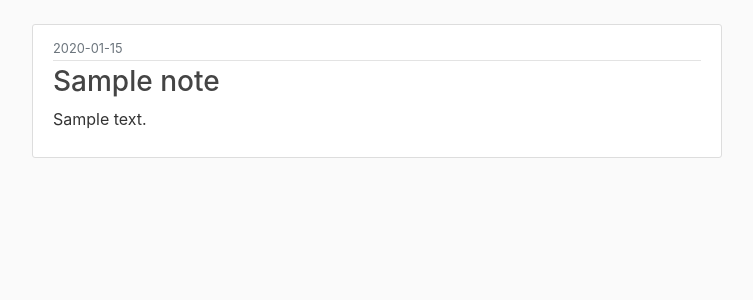
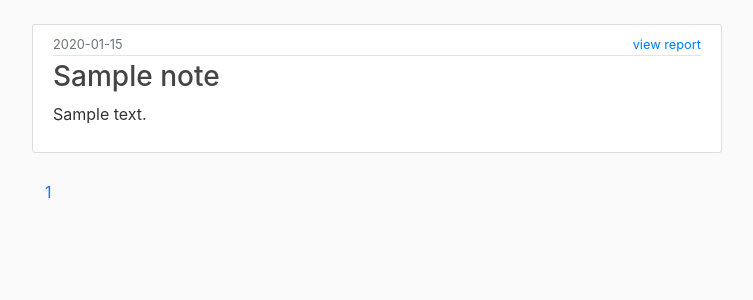
Before and after one commit to Berthran/notable, a Flask app: page / in a window 1280 px wide. Shown: the part 56-356 px from the top of the page, without its empty margins (93-846 px from the left). Run offline with Flask 3, Linux system fonts and the light colour scheme; a user stored in the database is signed in; tables that the repository leaves empty hold one stand-in row (values such as "Sample post").

Commit message:
modify home and note templates

```diff
--- a/notable/templates/home.html
+++ b/notable/templates/home.html
@@ -7,8 +7,9 @@
 
             <div class="media-body">
                 {% if current_user.is_authenticated %}
-                <div class="article-metadata">
+                <div class="article-metadata d-flex justify-content-between  align-items-center">
                     <small class="text-muted"> {{ note.created_at.strftime('%Y-%m-%d') }} </small>
+                    <small class="ml-auto"><a href="{{ url_for('note_report', note_id=note.id) }}"> view report </a></small>
                 </div>
                 {% endif %}
             <h3><a class="article-title" href="{{ url_for('view_note', note_id=note.id) }}">{{ note.title }}</a></h3>
@@ -16,5 +17,17 @@
         </div>
     </article>
     {% endfor %}
+
+    <!-- Add page numbers for pagination -->
+    {% for page_num in notes.iter_pages(left_edge=1, right_edge=1, left_current=1, right_current=2 ) %}
+        {% if page_num %}
+            {% if notes.page == page_num %}
+                <a class="btn btn--info mb-4" href="{{ url_for('home', page=page_num) }}"> {{ page_num }}</a>
+            {% else %}
+                <a class="btn btn-outline-info mb-4" href="{{ url_for('home', page=page_num) }}"> {{ page_num }}</a>
+            {% endif %}
+        {% else %}
+        {% endif %}
+    {% endfor %}
 </ul>
 {% endblock %}
```
Also changed, not shown: notable/templates/note.html (+29 -0 lines).
